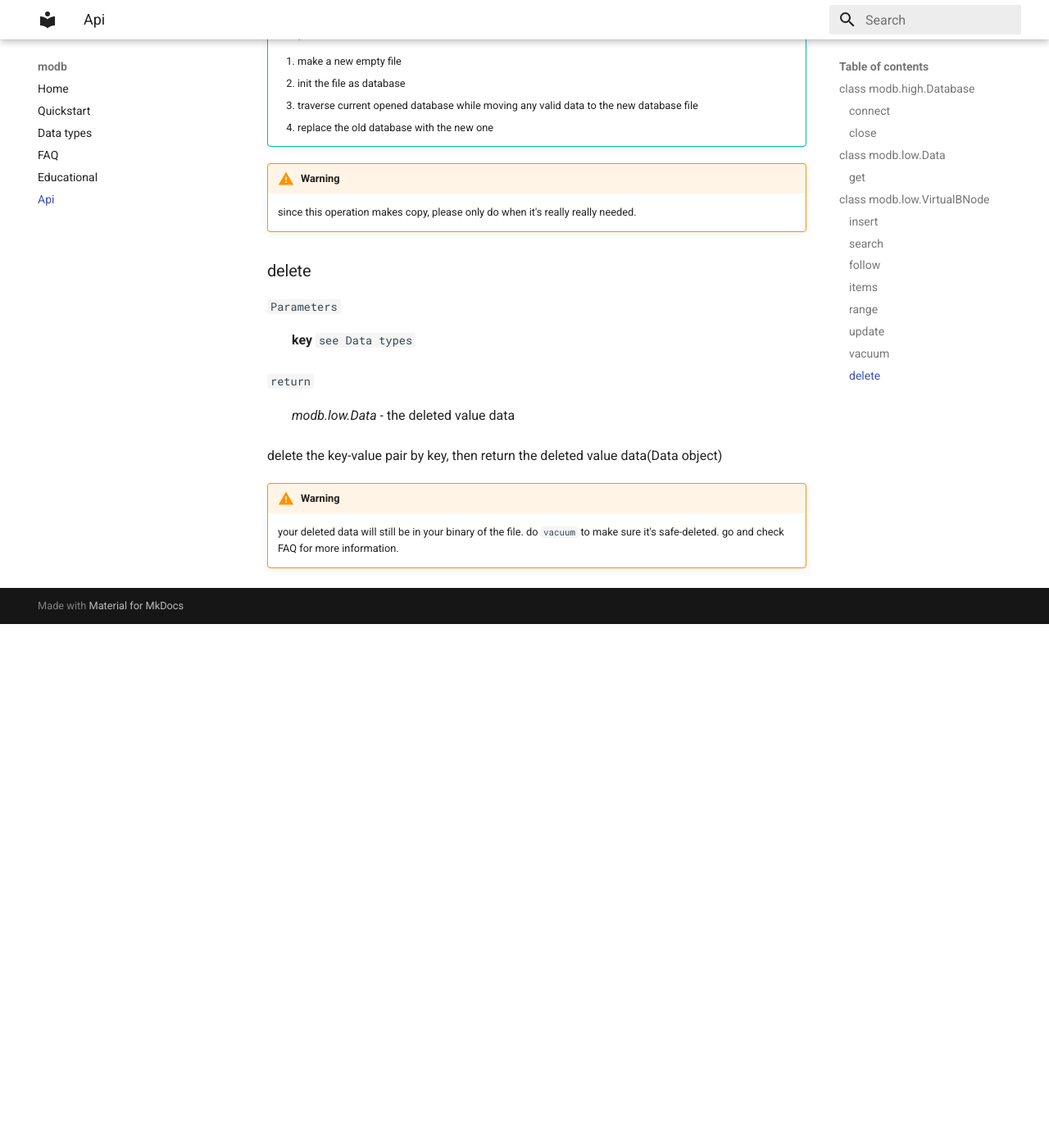
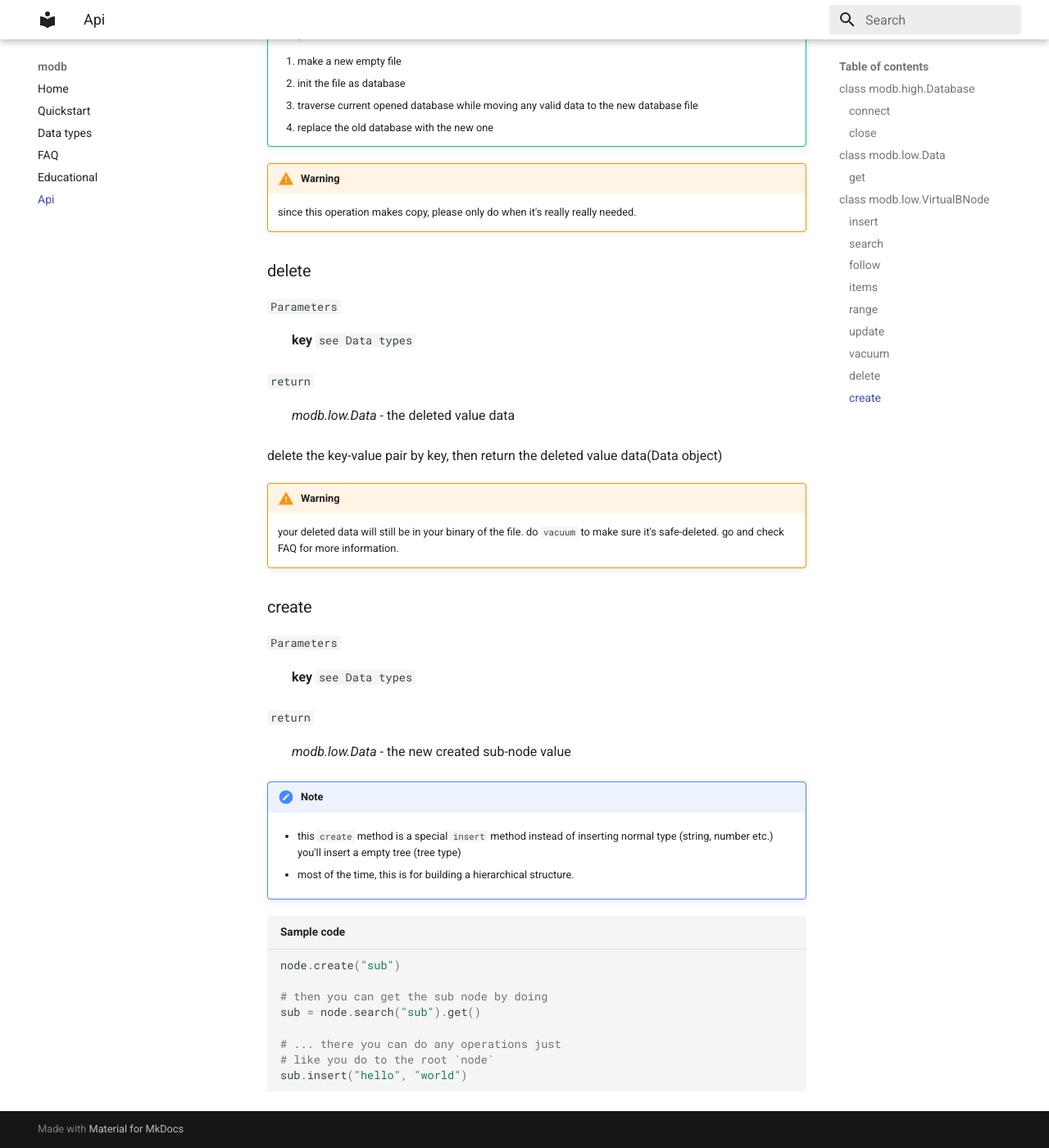
Before and after one commit to Darcy-C/modb, an MkDocs documentation site: the page built from docs/Api.md, in a window 1280 px wide and 1400 px high, scrolled down 4457 px. Shown: the whole window at 82% size. Built offline with MkDocs 1.6.1 and Material for MkDocs 9.7.7, drawn with Linux system fonts in a browser that asks for light colours; before the commit the page ends 5218 px from its top, so only the background shows below that.

Commit message:
add `docs` to `create`

````diff
--- a/docs/Api.md
+++ b/docs/Api.md
@@ -205,3 +205,30 @@
     !!! warning
 
         your deleted data will still be in your binary of the file. do `vacuum` to make sure it's safe-deleted. go and check FAQ for more information.
+
+    ### create
+
+    `Parameters`
+
+    : **key** `see Data types`
+
+    `return`
+
+    : *modb.low.Data* - the new created sub-node value
+
+    !!! note
+
+        * this `create` method is a special `insert` method instead of inserting normal type (string, number etc.) you'll insert a empty tree (tree type)
+
+        * most of the time, this is for building a hierarchical structure.
+
+    ```python title="Sample code"
+    node.create("sub")
+
+    # then you can get the sub node by doing
+    sub = node.search("sub").get()
+
+    # ... there you can do any operations just
+    # like you do to the root `node`
+    sub.insert("hello", "world")
+    ```
````
